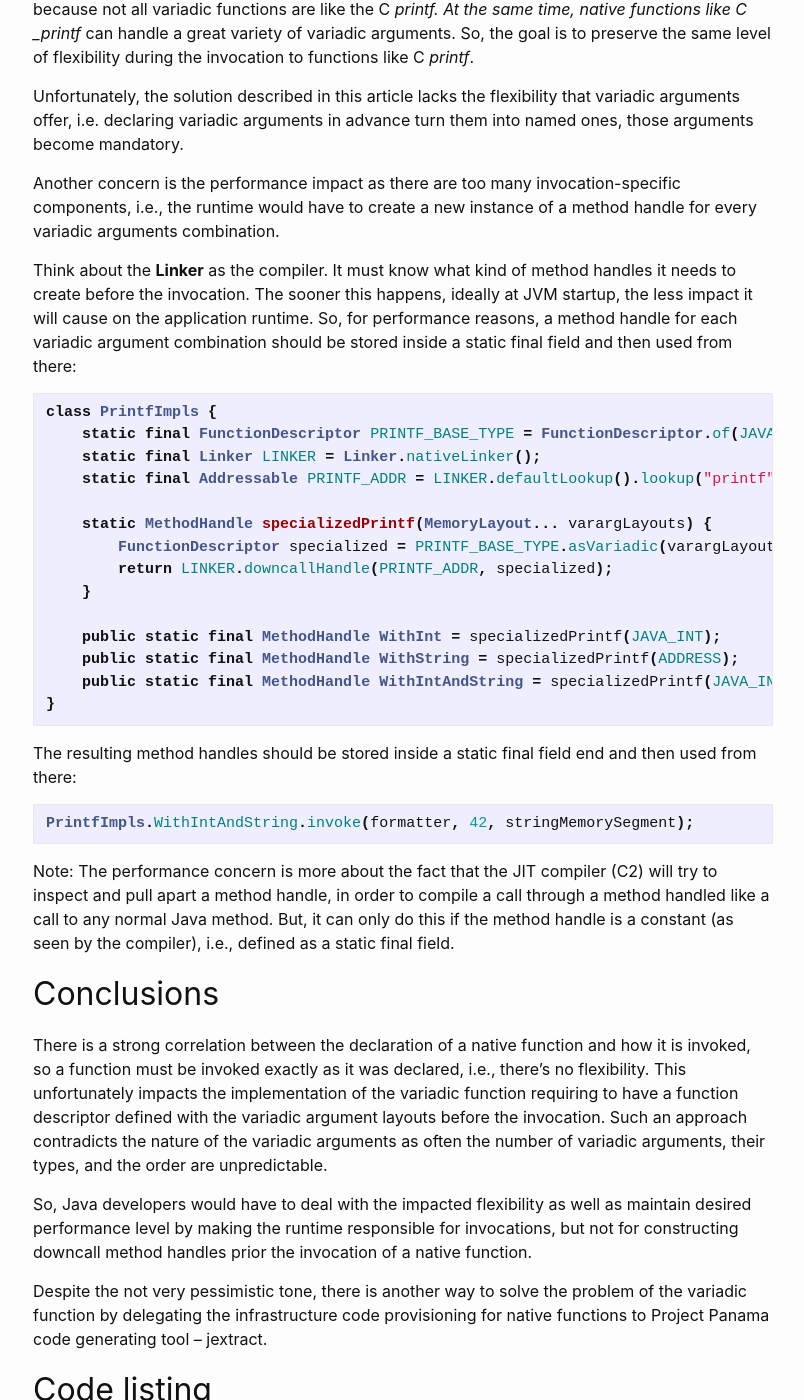
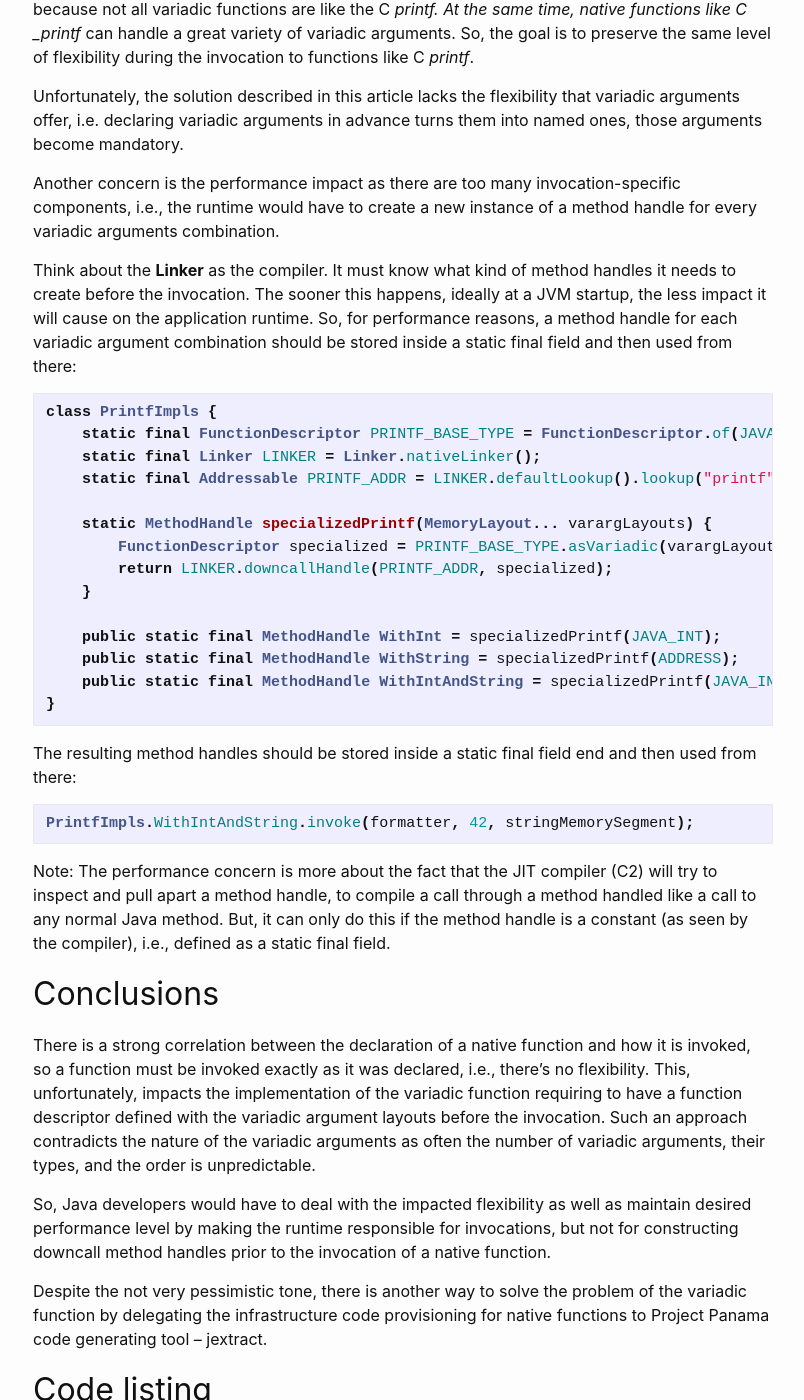
Before and after one commit to denismakogon/denismakogon.github.io, a Jekyll site: the page built from _posts/2022-06-14-introduction-to-project-panama-part-2-simplified-variadic-functions.markdown, in a window 1280 px wide and 1400 px high, scrolled down 5897 px. Shown: the whole window, without its empty margins (237-1041 px from the left). Built offline with Jekyll 4.4.1, drawn with Linux system fonts in a browser that asks for light colours; some of the changed text lies outside the part shown.

Commit message:
grammarly adjustments

````diff
--- a/_posts/2022-06-14-introduction-to-project-panama-part-2-simplified-variadic-functions.markdown
+++ b/_posts/2022-06-14-introduction-to-project-panama-part-2-simplified-variadic-functions.markdown
@@ -53,7 +53,7 @@ printf("hello world");
 printf(" I'm a=%s, I'm b=%s", a, b);
 ```
 
-In C/C++, variadic arguments don’t have any type associated in the signature. In Java, it is the opposite -- the type of varargs is required:
+In C/C++, variadic arguments don’t have any type associated with the signature. In Java, it is the opposite -- the type of varargs is required:
 ```java
 Object someMethod(Object... varargs);
 ```
@@ -212,12 +212,12 @@ At the same time, native functions like C _printf_ can handle a great variety of
 So, the goal is to preserve the same level of flexibility during the invocation to functions like C _printf_.
 
 Unfortunately, the solution described in this article lacks the flexibility that variadic arguments offer, i.e.
-declaring variadic arguments in advance turn them into named ones, those arguments become mandatory.
+declaring variadic arguments in advance turns them into named ones, those arguments become mandatory.
 
 Another concern is the performance impact as there are too many invocation-specific components, i.e., the runtime would have to create a new instance of a method handle for every variadic arguments combination.
 
 Think about the **Linker** as the compiler. It must know what kind of method handles it needs to create before the invocation.
-The sooner this happens, ideally at JVM startup, the less impact it will cause on the application runtime.
+The sooner this happens, ideally at a JVM startup, the less impact it will cause on the application runtime.
 So, for performance reasons, a method handle for each variadic argument combination should be stored inside a static final field and then used from there:
 ```java
 class PrintfImpls {
@@ -241,17 +241,17 @@ PrintfImpls.WithIntAndString.invoke(formatter, 42, stringMemorySegment);
 ```
 
 Note: The performance concern is more about the fact that the JIT compiler (C2) will try to inspect and pull apart a method handle,
-in order to compile a call through a method handled like a call to any normal Java method.
+to compile a call through a method handled like a call to any normal Java method.
 But, it can only do this if the method handle is a constant (as seen by the compiler), i.e., defined as a static final field.
 
 ## Conclusions
 
 There is a strong correlation between the declaration of a native function and how it is invoked, so a function must be invoked exactly as it was declared, i.e., there's no flexibility.
-This unfortunately impacts the implementation of the variadic function requiring to have a function descriptor defined with the variadic argument layouts before the invocation.
-Such an approach contradicts the nature of the variadic arguments as often the number of variadic arguments, their types, and the order are unpredictable.
+This, unfortunately, impacts the implementation of the variadic function requiring to have a function descriptor defined with the variadic argument layouts before the invocation.
+Such an approach contradicts the nature of the variadic arguments as often the number of variadic arguments, their types, and the order is unpredictable.
 
 So, Java developers would have to deal with the impacted flexibility as well as maintain desired performance level
-by making the runtime responsible for invocations, but not for constructing downcall method handles prior the invocation of a native function.
+by making the runtime responsible for invocations, but not for constructing downcall method handles prior to the invocation of a native function.
 
 Despite the not very pessimistic tone, there is another way to solve the problem of the variadic function by delegating
 the infrastructure code provisioning for native functions to Project Panama code generating tool -- jextract.
````
Also changed, not shown: other parts of _posts/2022-06-14-introduction-to-project-panama-part-2-simplified-variadic-functions.markdown (+2 -2 lines).
